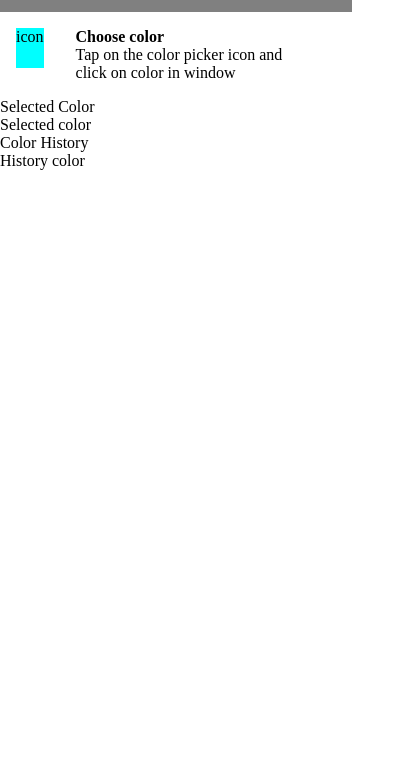
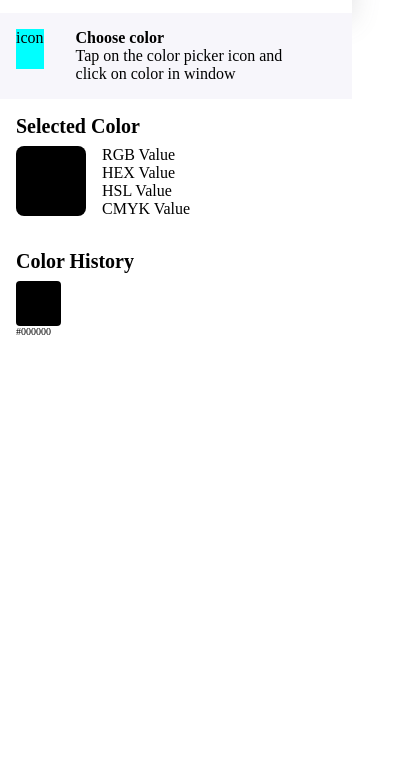
Before and after one commit to mesh7/vivid, a browser extension: page popup.html in a window 400 px wide. Shown: the part 61-844 px from the top of the page. Drawn offline with Linux system fonts and the light colour scheme.

Commit message:
added template and style changes

```diff
--- a/popup.css
+++ b/popup.css
@@ -13,8 +13,8 @@ body {
 
   .header {
     display: flex;
-    background-color: grey;
     padding: 1rem;
+    box-shadow: rgba(100, 100, 111, 0.2) 0px 7px 29px 0px;
   }
 
   .header-content {
@@ -56,6 +56,7 @@ body {
   .color-selector {
     display: flex;
     padding: 1rem;
+    background-color: #F7F6FB;
   }
 
   .color-selector-icon {
@@ -75,29 +76,56 @@ body {
     font-size: 1rem;
   }
 
-  .colorPickerButton {
-    border-radius: 0.75rem;
-    border: none;
-    outline: none;
-    padding: 0.5rem;
-    cursor: pointer;
-    color: white;
-    background-color: blue;
+  .color-selected {
+    display: flex;
+    flex-direction: column;
+    padding: 1rem;
   }
 
-  .selectedColor {
-    margin-top: 0.5rem;
-    display: flex;
+  .color-selected-title {
+    font-weight: 700;
+    font-size: 1.25rem;
+    margin-bottom: 0.5rem;
   }
 
-  .colorGrid {
-    display: inline-block;
-    width: 20px;
-    height: 20px;
-    border-radius: 2px;
+  .color-selected-block {
+    width: 70px;
+    height: 70px;
+    border-radius: 0.5rem;
     margin-right: 1rem;
+    background-color: black;
   }
 
-  .colorValue {
-    color: black;
+  .color-selected-info {
+    display: flex;
+    flex-direction: row;
   }
+
+  .color-history {
+    display: flex;
+    flex-direction: column;
+    padding: 1rem;
+  }
+
+  .color-history-title {
+    font-weight: 700;
+    font-size: 1.25rem;
+    margin-bottom: 0.5rem;
+  }
+
+  .color-history-block {
+    width: 45px;
+    height: 45px;
+    border-radius: 0.25rem;
+    margin-right: 0.5rem;
+    background-color: black;
+  }
+
+  .color-history-colors {
+    display: flex;
+    flex-direction: column;
+  }
+
+  .color-history-hex-value {
+    font-size: 10px;
+  }
--- a/popup.html
+++ b/popup.html
@@ -1,25 +1,27 @@
 <html lang="en">
 
 <head>
+    <meta charset="UTF-8">
     <link rel="stylesheet" href="popup.css">
 </head>
 
 <body>
     <div class="container">
+        <!-- Header of the extension popup -->
         <div class="header">
             <div class="header-icon">icon</div>
             <div class="header-content">
                 <div class="header-title">Vivid</div>
-                <div class="header-description">Made with love by Mesh</div>
+                <div class="header-description">Made with ❤️ by Mesh</div>
             </div>
-            <div class="close-ico
-            n">
+            <div class="close-icon">
                 <button type="button" class="btn-close">
                     <span class="icon-cross"></span>
                     <span class="visually-hidden">Close</span>
-                  </button>
+                </button>
             </div>
         </div>
+        <!-- Color selector -->
         <div class="color-selector">
             <div class="color-selector-icon">icon</div>
             <div class="color-selector-content">
@@ -27,16 +29,25 @@
                 <div class="color-selector-description">Tap on the color picker icon and click on color in window</div>
             </div>
         </div>
+        <!-- Selected color  -->
         <div class="color-selected">
-            <div class="color-selected-header">Selected Color</div>
-            <div class="color-selected">
-                <div class="color-selected-color">Selected color</div>
+            <div class="color-selected-title">Selected Color</div>
+            <div class="color-selected-info">
+                <div class="color-selected-block"></div>
+                <div class="color-selected-color-value">
+                    <div class="color-selected-color">RGB Value</div>
+                    <div class="color-selected-color">HEX Value</div>
+                    <div class="color-selected-color">HSL Value</div>
+                    <div class="color-selected-color">CMYK Value</div>
+                </div>
             </div>
         </div>
+        <!-- Selected color history -->
         <div class="color-history">
-            <div class="color-history-header">Color History</div>
+            <div class="color-history-title">Color History</div>
             <div class="color-history-colors">
-                <div class="color-history-color">History color</div>
+                <div class="color-history-block"></div>
+                <div class="color-history-hex-value">#000000</div>
             </div>
         </div>
 
```
